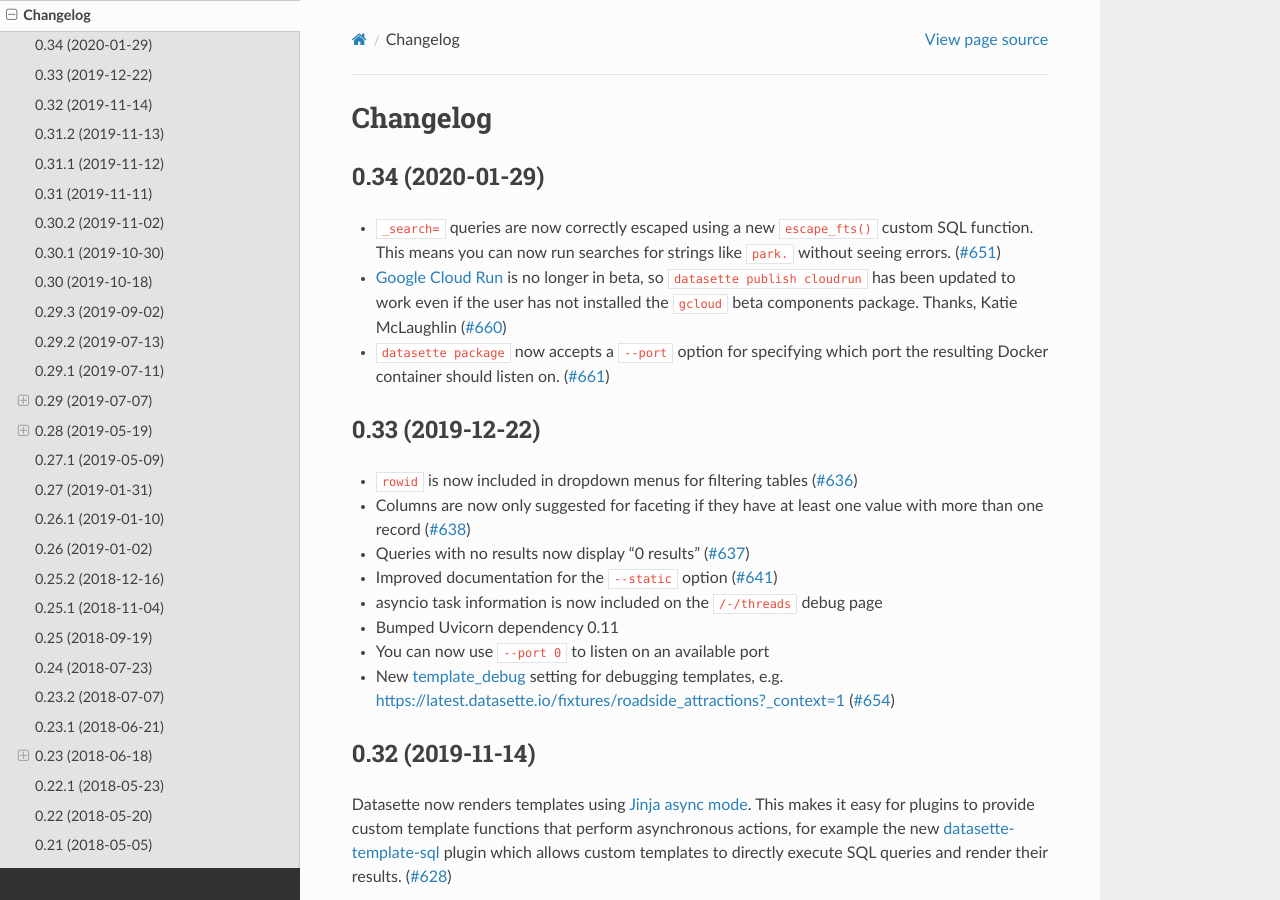
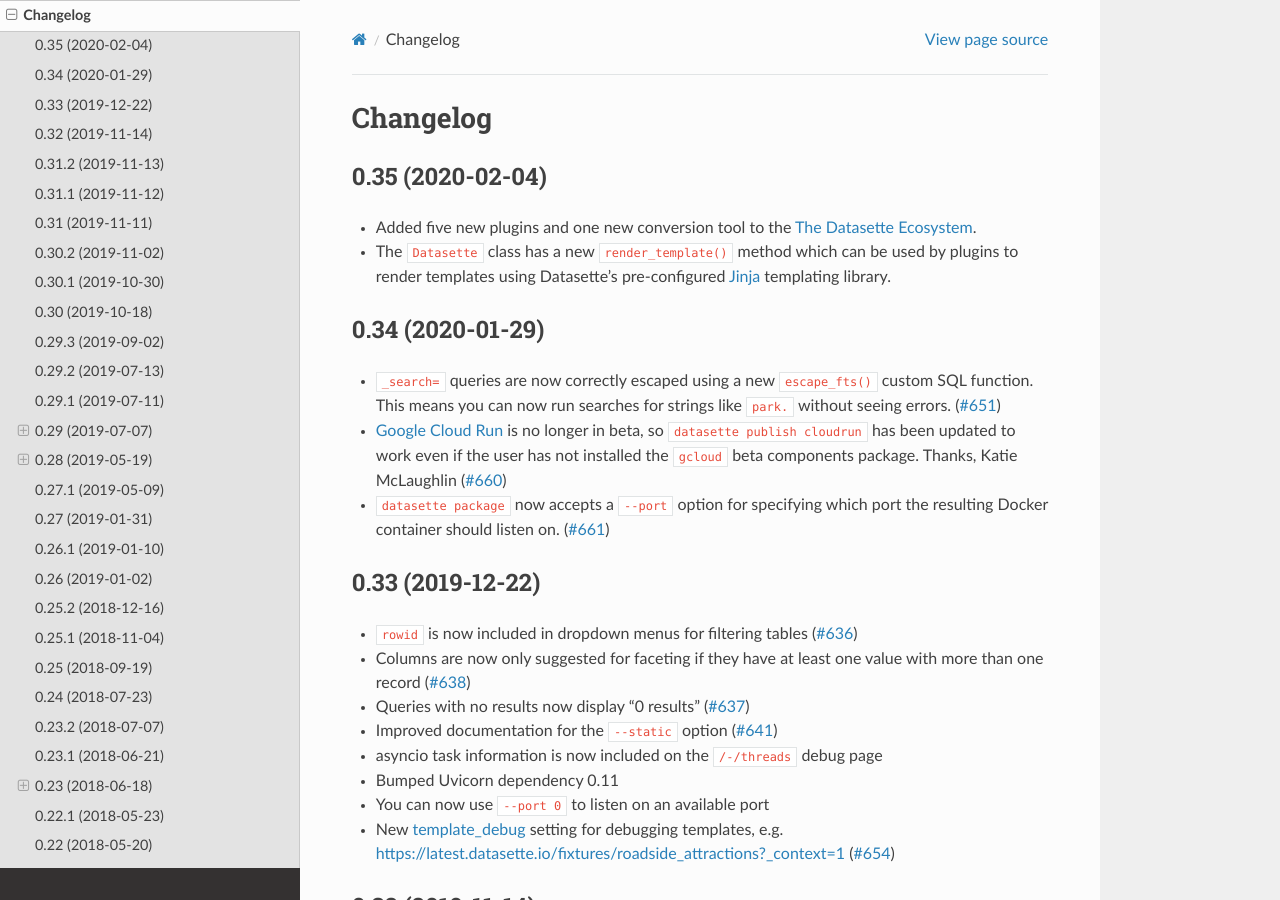
Before and after one commit to simonw/datasette, a Sphinx documentation site: the page built from docs/changelog.rst, in a window 1280 px wide and 900 px high. Built offline with Sphinx 7.4.7 and the Read the Docs theme 2.0.0, drawn with Linux system fonts in a browser that asks for light colours.

Commit message:
Release notes for 0.35

```diff
--- a/docs/changelog.rst
+++ b/docs/changelog.rst
@@ -3,6 +3,14 @@
 =========
 Changelog
 =========
+
+.. _v0_35:
+
+0.35 (2020-02-04)
+-----------------
+
+* Added five new plugins and one new conversion tool to the :ref:`ecosystem`.
+* The ``Datasette`` class has a new ``render_template()`` method which can be used by plugins to render templates using Datasette's pre-configured `Jinja <https://jinja.palletsprojects.com/>`__ templating library.
 
 .. _v0_34:
 
```
